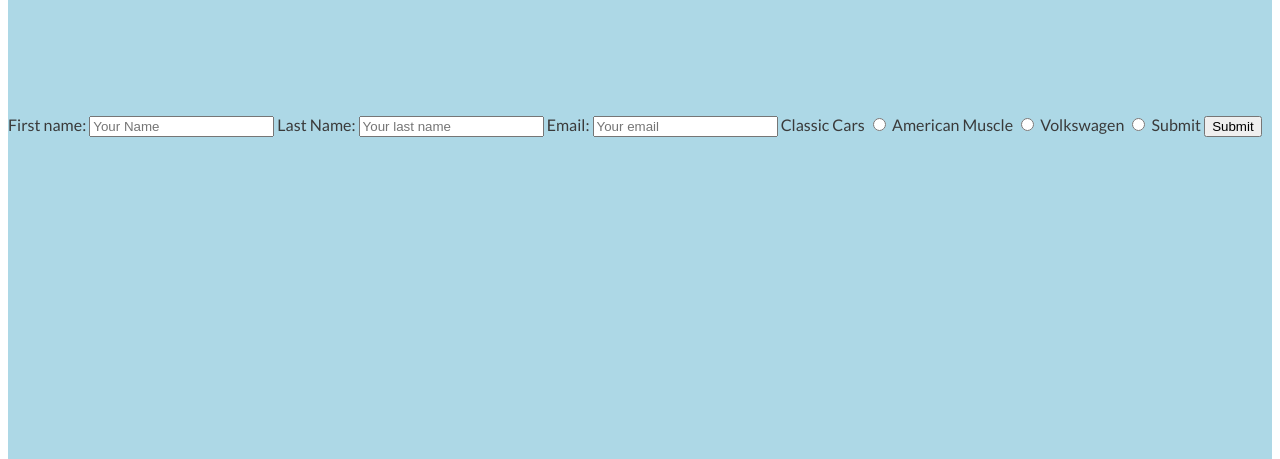
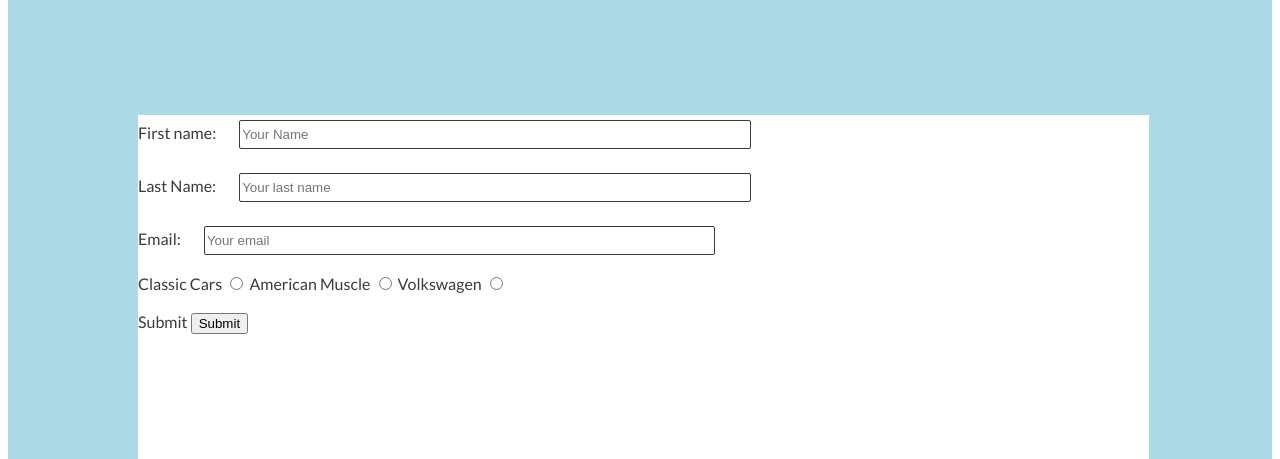
Before and after one commit to Vinniciuslopes/car-lovers, a plain HTML site: page form.html in a window 1280 px wide. Shown: the part 341-800 px from the top of the page. Drawn offline with nearby package versions, Linux system fonts and the light colour scheme.

Commit message:
add style to input nemes and email

```diff
--- a/assets/css/style.css
+++ b/assets/css/style.css
@@ -191,3 +191,29 @@ footer {
     font-size: 280%;
     padding: 100px;
 }
+
+/* Text input*/
+
+.container {
+    width: 80%;
+    height: 400px;
+    margin-left: 130px;
+    background-color: white;
+}
+
+.text-input {
+    width: 50%;
+    height: 25px;
+    margin: 5px 0 0 20px;
+    border: 1px solid #3a3a3a;
+    border-radius: 2px;
+}
+/* input hover*/
+
+.text-input:hover {
+    border-color: red;
+    height: 30px;
+
+}
+
+/* selet a car
--- a/form.html
+++ b/form.html
@@ -39,26 +39,35 @@
     <form action="https://formdump.codeinstitute.net/" method="post" class="form">
         <h1> Don't miss out!! Sign up now!</h1>
 
+        <div class="container">
+
         <label for="fname">First name:</label>
-        <input type="text" class="text-iput" id="fname" name="first_name" placeholder="Your Name" required>
+        <input type="text" class="text-input" id="fname" name="first_name" placeholder="Your Name" required>
+            <br>
+            <br>
+        <label for="lname">Last Name:</label>
+        <input type="text" name="lname" class="text-input" id="last_name" placeholder="Your last name" required>
+        <br>
+        <br>
+        <label for="email">Email:</label>
+        <input type="email" name="email" class="text-input" id="email" placeholder="Your email" required>
+        <br>
+        <br>
+        <label for="classic_cars">Classic Cars</label>
+        <input type="radio" name="classic"  class="pick-car" id="classic_cars" value="car_preference" required>
 
-        <label for="lname">Last Name:</label>
-        <input type="text" name="lname" class="text-iput" id="last_name" placeholder="Your last name" required>
-
-        <label for="email">Email:</label>
-        <input type="email" name="email" class="text-iput" id="email" placeholder="Your email" required>
-
-        <label for="classic_cars">Classic Cars</label>
-        <input type="radio" name="classic" id="classic_cars" value="car_preference" required>
 
         <label for="American_muscle">American Muscle</label>
-        <input type="radio" name="American_muscle" id="American_muscle" value="car_preference" required>
+        <input type="radio" name="American_muscle"  class="pick-car" id="American_muscle" value="car_preference" required>
 
         <label for="Volkswagen">Volkswagen </label>
-        <input type="radio" name="Volkswagen" id="Volkswagen" value="car_preference" required>
-
+        <input type="radio" name="Volkswagen"  class="pick-car" id="Volkswagen" value="car_preference" required>
+        <br>
+        <br>
         <label for="submit ">Submit</label>
         <input type="submit" name="submit " id="submit">
+
+        </div>
 
 
 
```
